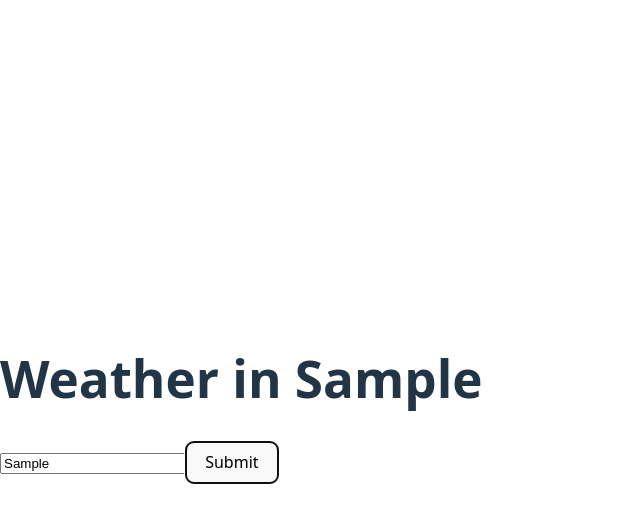
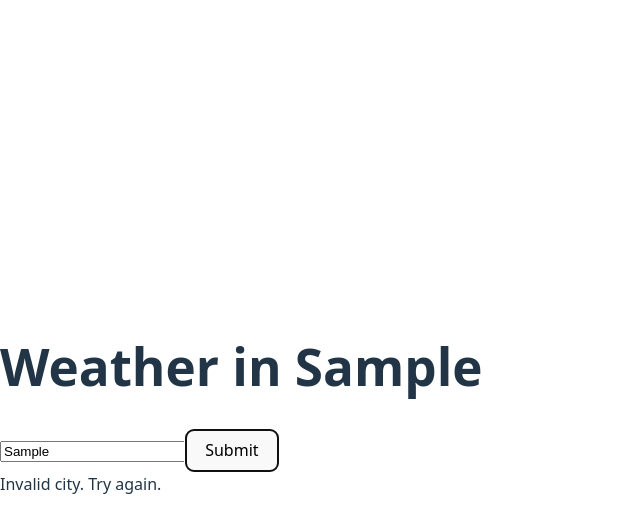
Before and after one commit to courjimen/Weather-APP, a React (Vite) app in the folder client/: page / in a window 1280 px wide. Both pictures are taken after typing "Sample" into the empty fields and a click on the button "Submit". Shown: the top 532 px of the page, without its empty margins (0-640 px from the left). Built offline with nearby package versions, Linux system fonts and the light colour scheme; no server answers.

Commit message:
added error handling

```diff
--- a/client/src/App.jsx
+++ b/client/src/App.jsx
@@ -5,7 +5,8 @@ import NewWeather from './components/NewWeather'
 function App() {
   const [data, setData] = useState(null);
   const [city, setCity] = useState('');
-  const [iconUrl, setIconUrl] = useState(null)
+  const [iconUrl, setIconUrl] = useState(null);
+  const [err, setErr] = useState(null);
 
   const handleInputChange = (event) => {
     setCity(event.target.value);
@@ -16,35 +17,39 @@ function App() {
     // handle errors
     fetch(`/weather/${city}`)
       .then((res) => res.json())
-      .then((data) => setData(data));
+      .then((data) => setData(data))
+      .catch((err) => setErr("Invalid city. Try again."))
   };
 
+  // console.log("data: ", data);
   // added for icon visibility
   useEffect(() => {
-    if (data && data.weather  && data.weather.length > 0) {
+    if (data && data.weather && data.weather.length > 0) {
       const iconCode = data.weather[0].icon;
       const url = `https://openweathermap.org/img/wn/${iconCode}@2x.png`;
       setIconUrl(url);
     } else {
       setIconUrl(null);
     }
-  }, [data]); //run effect when data changes
+  }, [data, err]); //run effect when data changes
 
+  console.log({data});
   return (
     <div className="App">
 
       <form onSubmit={connectToBackend}>
         <h1>Weather in {city || "..."}</h1>
         <input
-      type = "text"
+          type="text"
           placeholder='Insert City'
           value={city}
           onChange={handleInputChange}
+          required
         />
         <button type="submit">Submit</button>
       </form>
-
-     {data && <NewWeather {...data} iconUrl={iconUrl}/>}
+      {data && data.city && <NewWeather {...data} iconUrl={iconUrl} />}
+      { err && <div>{err}</div>}
 
     </div>
   );
```
Lines whose indentation alone changed are shown as unchanged.
